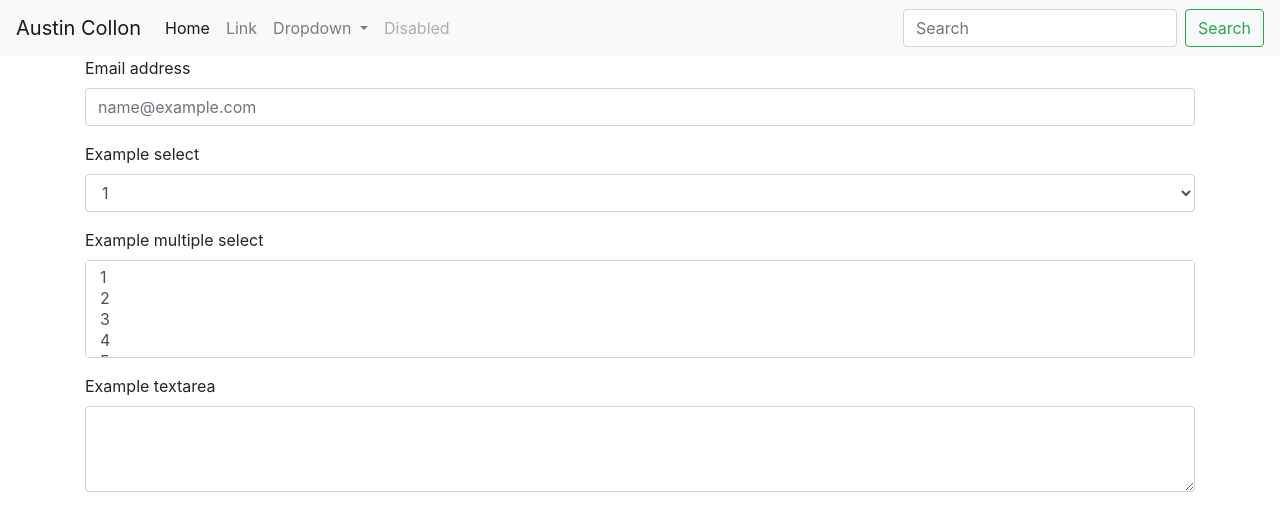
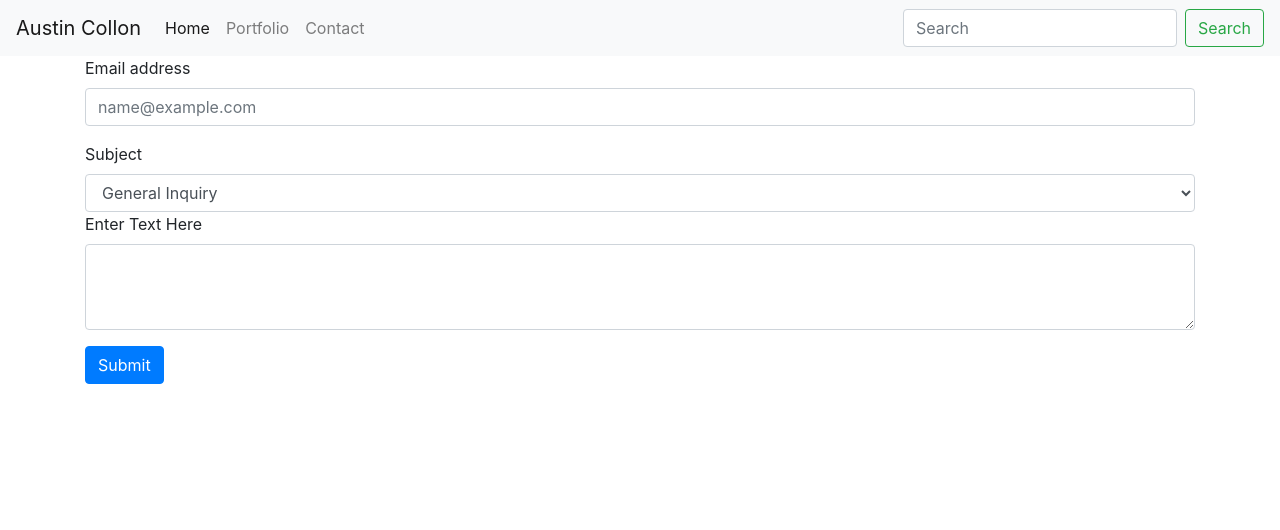
Before and after one commit to acollon/bootstrap-hw-wk2, a plain HTML site: page contact.html in a window 1280 px wide. Drawn offline with nearby package versions, Linux system fonts and the light colour scheme.

Commit message:
Added submit button

```diff
--- a/contact.html
+++ b/contact.html
@@ -5,6 +5,8 @@
     <meta name="viewport" content="width=device-width, initial-scale=1.0">
     <title>contact</title>
     <link rel="stylesheet" href="https://stackpath.bootstrapcdn.com/bootstrap/4.5.2/css/bootstrap.min.css" integrity="sha384-JcKb8q3iqJ61gNV9KGb8thSsNjpSL0n8PARn9HuZOnIxN0hoP+VmmDGMN5t9UJ0Z" crossorigin="anonymous">
+    <link rel="stylesheet" type="text/html" href="portfolio.html">
+    <link rel="stylesheet" type="text/html" href="index.html">
 </head>
 <body>
 
@@ -17,24 +19,13 @@
         <div class="collapse navbar-collapse" id="navbarSupportedContent">
           <ul class="navbar-nav mr-auto">
             <li class="nav-item active">
-              <a class="nav-link" href="#">Home <span class="sr-only">(current)</span></a>
+              <a class="nav-link" href="index.html">Home <span class="sr-only">(current)</span></a>
             </li>
             <li class="nav-item">
-              <a class="nav-link" href="#">Link</a>
-            </li>
-            <li class="nav-item dropdown">
-              <a class="nav-link dropdown-toggle" href="#" id="navbarDropdown" role="button" data-toggle="dropdown" aria-haspopup="true" aria-expanded="false">
-                Dropdown
-              </a>
-              <div class="dropdown-menu" aria-labelledby="navbarDropdown">
-                <a class="dropdown-item" href="#">Action</a>
-                <a class="dropdown-item" href="#">Another action</a>
-                <div class="dropdown-divider"></div>
-                <a class="dropdown-item" href="#">Something else here</a>
-              </div>
+              <a class="nav-link" href="portfolio.html">Portfolio</a>
             </li>
             <li class="nav-item">
-              <a class="nav-link disabled" href="#" tabindex="-1" aria-disabled="true">Disabled</a>
+              <a class="nav-link" href="contact.html">Contact</a>
             </li>
           </ul>
           <form class="form-inline my-2 my-lg-0">
@@ -43,7 +34,6 @@
           </form>
         </div>
       </nav>
-
       <div class="container">
         <div class="row">
           <div class="col-sm">
@@ -53,31 +43,18 @@
           <input type="email" class="form-control" id="exampleFormControlInput1" placeholder="name@example.com">
         </div>
         <div class="form-group">
-          <label for="exampleFormControlSelect1">Example select</label>
+          <label for="exampleFormControlSelect1">Subject</label>
           <select class="form-control" id="exampleFormControlSelect1">
-            <option>1</option>
-            <option>2</option>
-            <option>3</option>
-            <option>4</option>
-            <option>5</option>
+            <option>General Inquiry</option>
+            <option>Saying Hi</option>
+            <option>Fan Mail</option>
           </select>
-        </div>
         <div class="form-group">
-          <label for="exampleFormControlSelect2">Example multiple select</label>
-          <select multiple class="form-control" id="exampleFormControlSelect2">
-            <option>1</option>
-            <option>2</option>
-            <option>3</option>
-            <option>4</option>
-            <option>5</option>
-          </select>
-        </div>
-        <div class="form-group">
-          <label for="exampleFormControlTextarea1">Example textarea</label>
+          <label for="exampleFormControlTextarea1">Enter Text Here</label>
           <textarea class="form-control" id="exampleFormControlTextarea1" rows="3"></textarea>
         </div>
       </form>
+      <input class="btn btn-primary" type="submit" value="Submit">
     </div>
-
 </body>
 </html>
```
